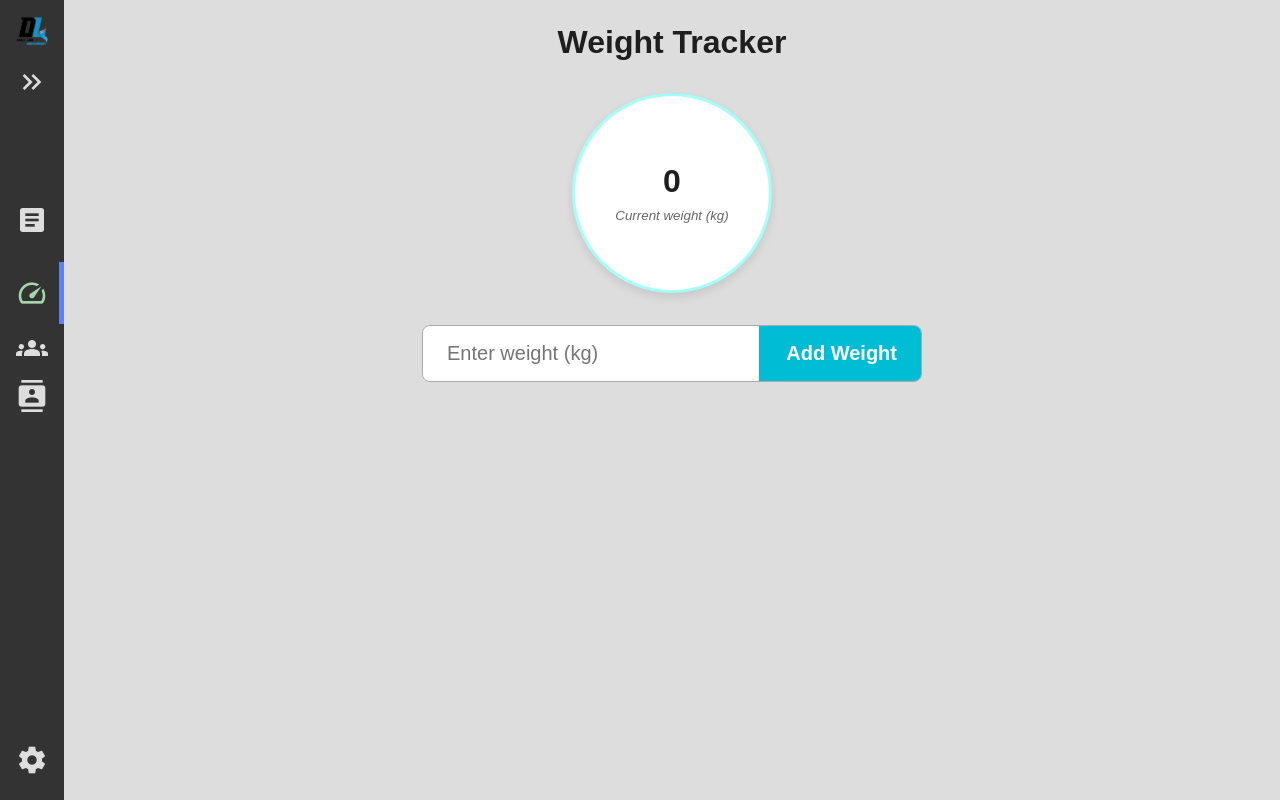
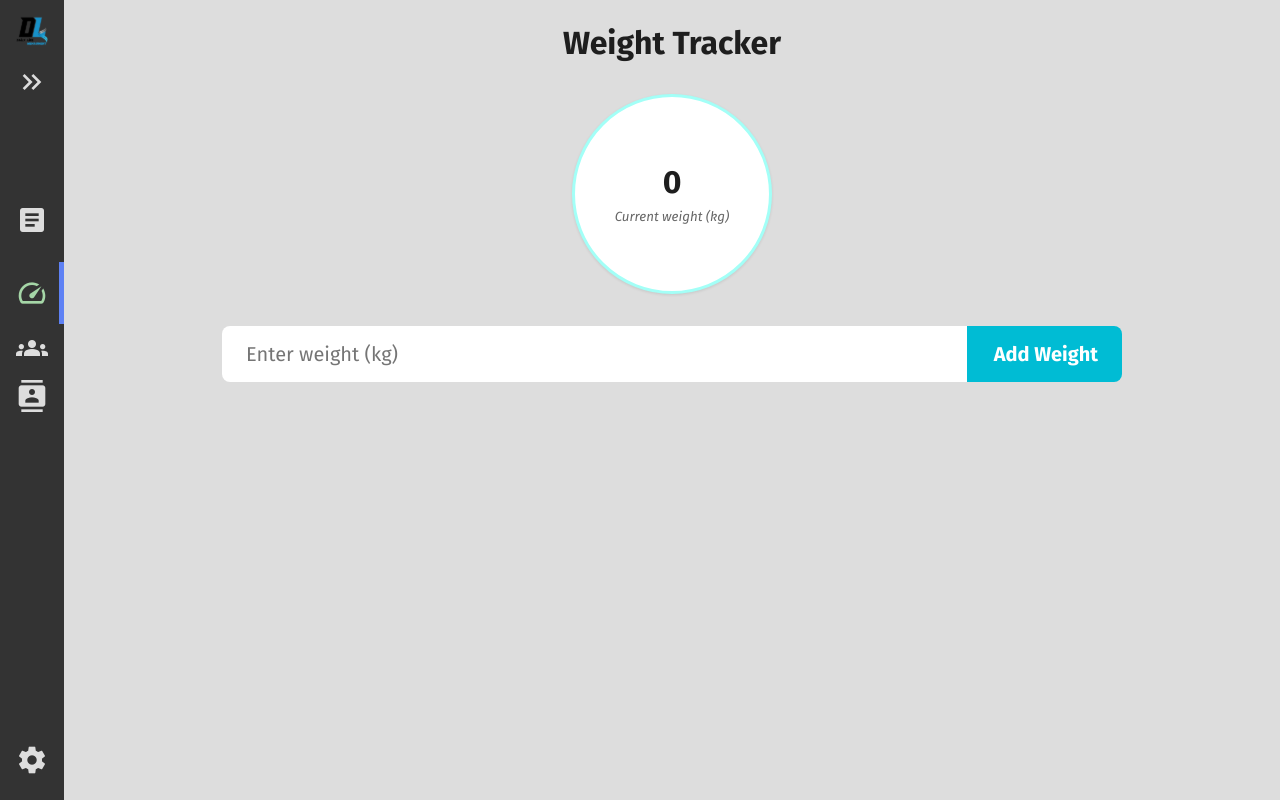
Before and after one commit to antor9732/vuejs-daily-life-management-app, a Vue app: page /weight-tracking in a window 1280 px wide. Built offline with nearby package versions, Linux system fonts and the light colour scheme.

Commit message:
update file name

```diff
--- a/src/assets/main.css
+++ b/src/assets/main.css
@@ -38,6 +38,100 @@ body {
   background : var(--light);
   color: var(--dark);
 }
+
+h1 {
+  text-align: center;
+  font-size: 2rem;
+  margin-bottom: 2rem;
+}
+
+h2 {
+  margin-bottom: 1rem;
+  text-align: center;
+  font-weight: 400;
+}
+
+.current {
+  display: flex;
+  flex-direction: column;
+  justify-content: center;
+  align-items: center;
+
+  width: 200px;
+  height: 200px;
+
+  text-align: center;
+  background: var(--white);
+  border-radius: 100px;
+  box-shadow: var(--shadow);
+  border: 3px solid rgb(163, 255, 247);
+
+  margin: 0 auto 2rem;
+}
+
+.current span {
+  display: block;
+  font-size: 2rem;
+  font-weight: bold;
+  margin-bottom: 0.5rem;
+}
+.current small {
+  font-style: italic;
+  color: #666;
+}
+
+
+.history {
+    width: 100%;
+    max-width: 900px;
+}
+.canvas-box {
+  width: 100%;
+  max-width: 900px;
+  background-color: white;
+  padding: 1rem;
+  border-radius: 0.5rem;
+  box-shadow: 0 4px 10px rgba(0, 0, 0, 0.1);
+  margin-bottom: 2rem;
+}
+
+.weight-history ul {
+  list-style: none;
+  padding: 0;
+  margin: 0;
+}
+.weight-history ul li {
+  display: flex;
+  justify-content: space-between;
+  align-items: center;
+  padding: 0.5rem;
+  cursor: pointer;
+}
+
+.weight-history ul li:nth-child(even) {
+  background-color: #c2c2c2;
+}
+.weight-history ul li:nth-child(odd) {
+  background-color: #e4fff3;
+}
+.weight-history ul li:hover {
+  background-color: #f0f0f0;
+}
+.weight-history ul li:last-of-type {
+  border-bottom: none;
+}
+.weight-history ul li span {
+  display: block;
+  font-size: 1.25rem;
+  font-weight: bold;
+  margin-right: 1rem;
+}
+
+.weight-history ul li small {
+  color: #666;
+  font-style: italic;
+}
+
 button{
   cursor: pointer;
   appearance: none;
--- a/src/router/index.js
+++ b/src/router/index.js
@@ -1,5 +1,5 @@
 import { createRouter, createWebHistory } from "vue-router";
-import home from "@/views/home.vue";
+import todo_list_app from "@/views/Todo-List-App.vue";
 import weight_tracking from "@/views/weight-tracking.vue";
 import contact from "@/views/contact.vue";
 import team  from "@/views/team.vue";
@@ -9,8 +9,8 @@ const router = createRouter({
   routes: [
     {
       path: "/",
-      name: "home",
-      component: home,
+      name: "todo_list_app",
+      component: todo_list_app,
     },
    {
       path: "/weight-tracking",
--- a/src/views/weight-tracking.vue
+++ b/src/views/weight-tracking.vue
@@ -112,16 +112,6 @@ watch(
 </template>
 
 <style scoped>
-* {
-  box-sizing: border-box;
-  margin: 0;
-  padding: 0;
-  font-family: "montserrat", sans-serif;
-}
-
-body {
-  background-color: #f4f4f4;
-}
 main {
   padding: 1.5rem;
   display: flex;
@@ -129,54 +119,13 @@ main {
   align-items: center;
 }
 
-h1 {
-  text-align: center;
-  font-size: 2rem;
-  margin-bottom: 2rem;
-}
-
-h2 {
-  margin-bottom: 1rem;
-  text-align: center;
-  font-weight: 400;
-}
-
-.current {
-  display: flex;
-  flex-direction: column;
-  justify-content: center;
-  align-items: center;
-
-  width: 200px;
-  height: 200px;
-
-  text-align: center;
-  background: white;
-  border-radius: 100px;
-  box-shadow: 0 4px 10px rgba(0, 0, 0, 0.1);
-  border: 3px solid rgb(163, 255, 247);
-
-  margin: 0 auto 2rem;
-}
-
-.current span {
-  display: block;
-  font-size: 2rem;
-  font-weight: bold;
-  margin-bottom: 0.5rem;
-}
-.current small {
-  font-style: italic;
-  color: #666;
-}
-
 form {
-  max-width: 500px;
+  max-width: 900px;
   width: 100%;
   display: flex;
   flex-wrap: wrap;
   margin-bottom: 2rem;
-  border: 1px solid #aaa;
+  border: 1px solid var(--gray-light);
   border-radius: 0.5rem;
   overflow: hidden;
   transition: 200ms linear;
@@ -222,7 +171,7 @@ form input[type="submit"]:hover {
   border-left-color: #00bcd4;
 }
 
-@media (max-width: 600px) {
+@media (max-width: 800px) {
   main {
     padding: 0.5rem;
   }
@@ -247,56 +196,14 @@ form input[type="submit"]:hover {
     border-radius: 0;
     font-size: 0.875rem;
   }
-}
 
   .history {
     width: 100%;
-    max-width: 500px;
+    max-width: 550px;
   }
   .canvas-box {
     width: 100%;
-  max-width: 720px;
-  background-color: white;
-  padding: 1rem;
-  border-radius: 0.5rem;
-  box-shadow: 0 4px 10px rgba(0, 0, 0, 0.1);
-  margin-bottom: 2rem;
+    max-width: 550px;
   }
-
-.weight-history ul {
-  list-style: none;
-  padding: 0;
-  margin: 0;
-}
-.weight-history ul li {
-  display: flex;
-  justify-content: space-between;
-  align-items: center;
-  padding: 0.5rem;
-  cursor: pointer;
-}
-
-.weight-history ul li:nth-child(even) {
-  background-color: #c2c2c2;
-}
-.weight-history ul li:nth-child(odd) {
-  background-color: #e4fff3;
-}
-.weight-history ul li:hover {
-  background-color: #f0f0f0;
-}
-.weight-history ul li:last-of-type {
-  border-bottom: none;
-}
-.weight-history ul li span {
-  display: block;
-  font-size: 1.25rem;
-  font-weight: bold;
-  margin-right: 1rem;
-}
-
-.weight-history ul li small {
-  color: #666;
-  font-style: italic;
 }
 </style>
```
Also changed, not shown: jsconfig.json (line endings or trailing spaces), src/views/Todo-List-App.vue (renamed from src/views/home.vue). Lines whose indentation alone changed are shown as unchanged.
